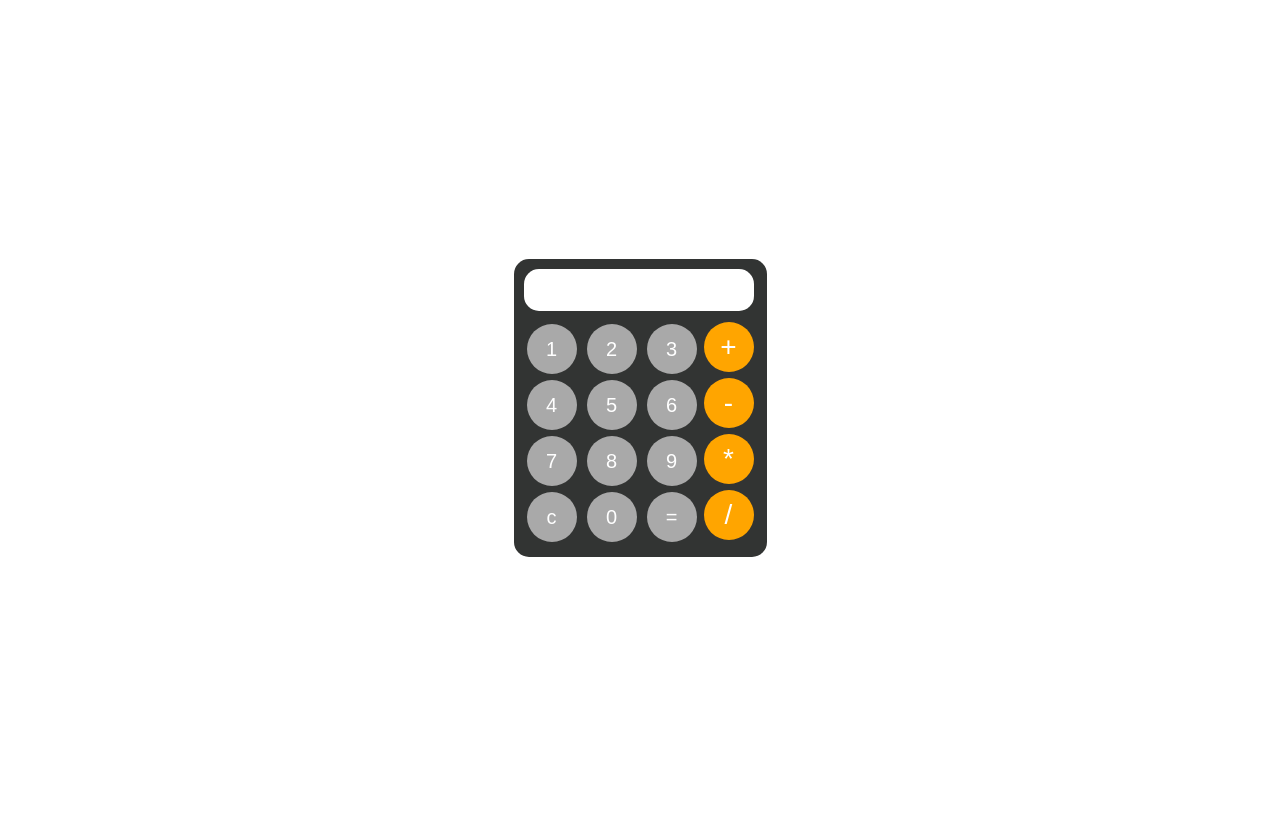
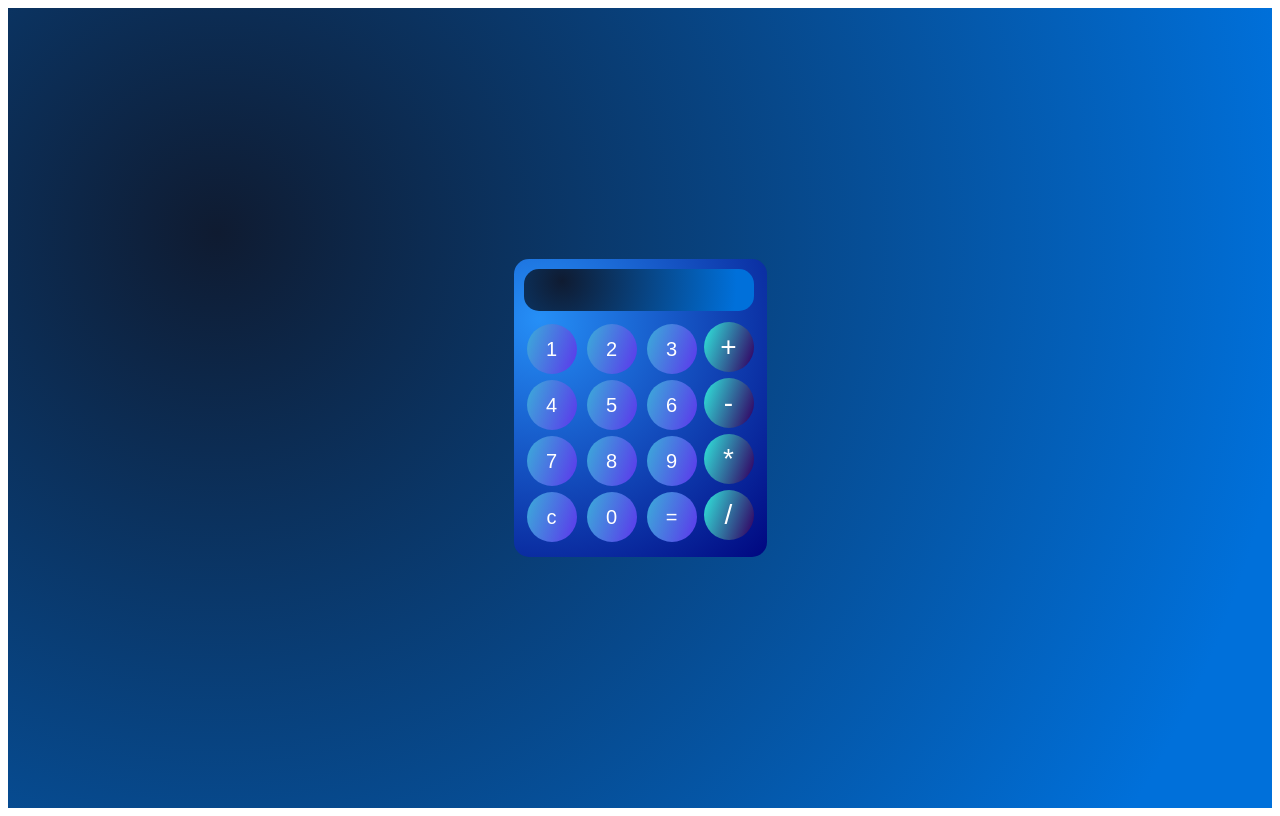
Before and after one commit to shahiiin/calculater-javascript, a plain HTML site: page index.html in a window 1280 px wide. Drawn offline with Linux system fonts and the light colour scheme.

Commit message:
change color of ui

```diff
--- a/index.html
+++ b/index.html
@@ -6,7 +6,7 @@
           content="width=device-width, user-scalable=no, initial-scale=1.0, maximum-scale=1.0, minimum-scale=1.0">
     <meta http-equiv="X-UA-Compatible" content="ie=edge">
     <link rel="stylesheet" href="style.css">
-    <title>Document</title>
+    <title>Calculator</title>
 </head>
 <body>
 <div class="base-section">
--- a/style.css
+++ b/style.css
@@ -1,5 +1,5 @@
 .num{
-    background-color: darkgray;
+    background-image: linear-gradient( 109.6deg,  rgba(62,161,219,1) 11.2%, rgba(93,52,236,1) 100.2% );
     color: white;
     border: none;
     width: 50px;
@@ -9,7 +9,7 @@
     margin: 3px;
 }
 .opration{
-    background-color: orange;
+    background-image: linear-gradient( 109.6deg,  rgba(48,207,208,1) 11.2%, rgba(51,8,103,1) 92.5% );
     color: white;
     border: none;
     width: 50px;
@@ -24,17 +24,19 @@
     font-size: 20px;
     border: none;
     margin-bottom: 10px;
-
+    color: white;
+    background-image: radial-gradient( circle farthest-corner at 16.5% 28.1%,  rgba(15,27,49,1) 0%, rgba(0,112,218,1) 90% );
 }
 .base-section{
-    /*background-image: linear-gradient( 109.6deg,  rgba(45,116,213,1) 11.2%, rgba(121,137,212,1) 91.2% );*/
+    background-image: radial-gradient( circle farthest-corner at 16.5% 28.1%,  rgba(15,27,49,1) 0%, rgba(0,112,218,1) 90% );
+
     display: flex;
     justify-content: center;
     align-items: center;
     height: 100vh;
 }
 .main{
-    /*background-image: radial-gradient( circle 610px at 5.2% 51.6%,  rgba(5,8,114,1) 0%, rgba(7,3,53,1) 97.5% );*/
+    background-image: radial-gradient( circle farthest-corner at 10% 20%,  rgba(37,145,251,0.98) 0.1%, rgba(0,7,128,1) 99.8% );
     background-color:#323433;
     width: 233px;
     height: 278px;
```
